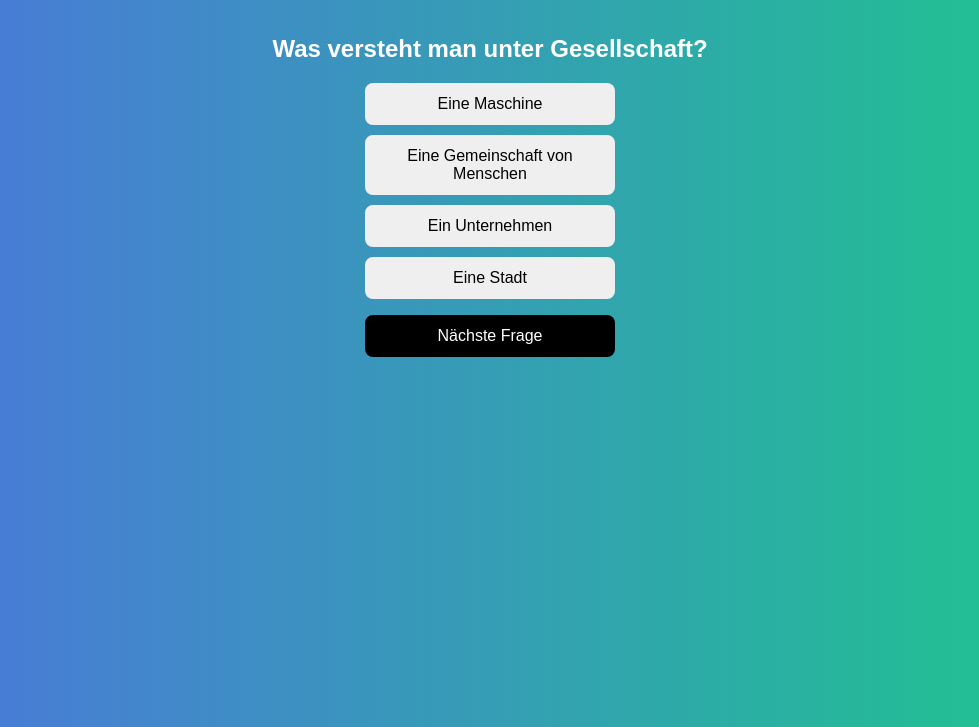
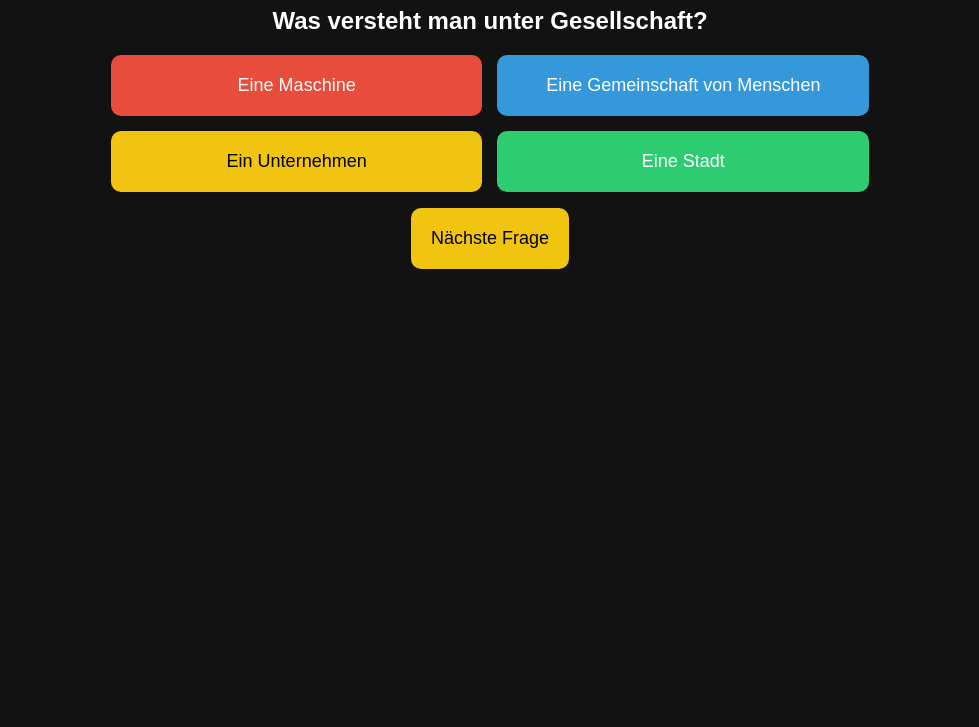
Before and after one commit to officialxyronexx-spec/Gesellschaft-Thema, a plain HTML site: page index.html in a window 1280 px wide. Shown: the part 73-800 px from the top of the page, without its empty margins (150-1129 px from the left). Drawn offline with Linux system fonts and the light colour scheme.

Commit message:
Refactor styles for body and buttons in style.css

```diff
--- a/style.css
+++ b/style.css
@@ -1,26 +1,37 @@
 body {
     font-family: Arial, sans-serif;
+    background-color: #121212;
+    color: white;
     text-align: center;
-    background: linear-gradient(to right, #4e73df, #1cc88a);
+}
+
+#quiz-box {
+    margin-top: 50px;
+}
+
+#timer {
+    font-size: 30px;
+    margin-bottom: 20px;
+}
+
+#answers {
+    display: grid;
+    grid-template-columns: 1fr 1fr;
+    gap: 15px;
+    width: 60%;
+    margin: auto;
+}
+
+button {
+    padding: 20px;
+    font-size: 18px;
+    border: none;
+    border-radius: 10px;
+    cursor: pointer;
     color: white;
 }
 
-#quiz-container {
-    margin-top: 50px;
-}
-
-button {
-    display: block;
-    margin: 10px auto;
-    padding: 12px 20px;
-    font-size: 16px;
-    width: 250px;
-    border: none;
-    border-radius: 8px;
-    cursor: pointer;
-}
-
-#next-btn {
-    background-color: black;
-    color: white;
-}
+button:nth-child(1) { background-color: #e74c3c; }
+button:nth-child(2) { background-color: #3498db; }
+button:nth-child(3) { background-color: #f1c40f; color: black; }
+button:nth-child(4) { background-color: #2ecc71; }
```
